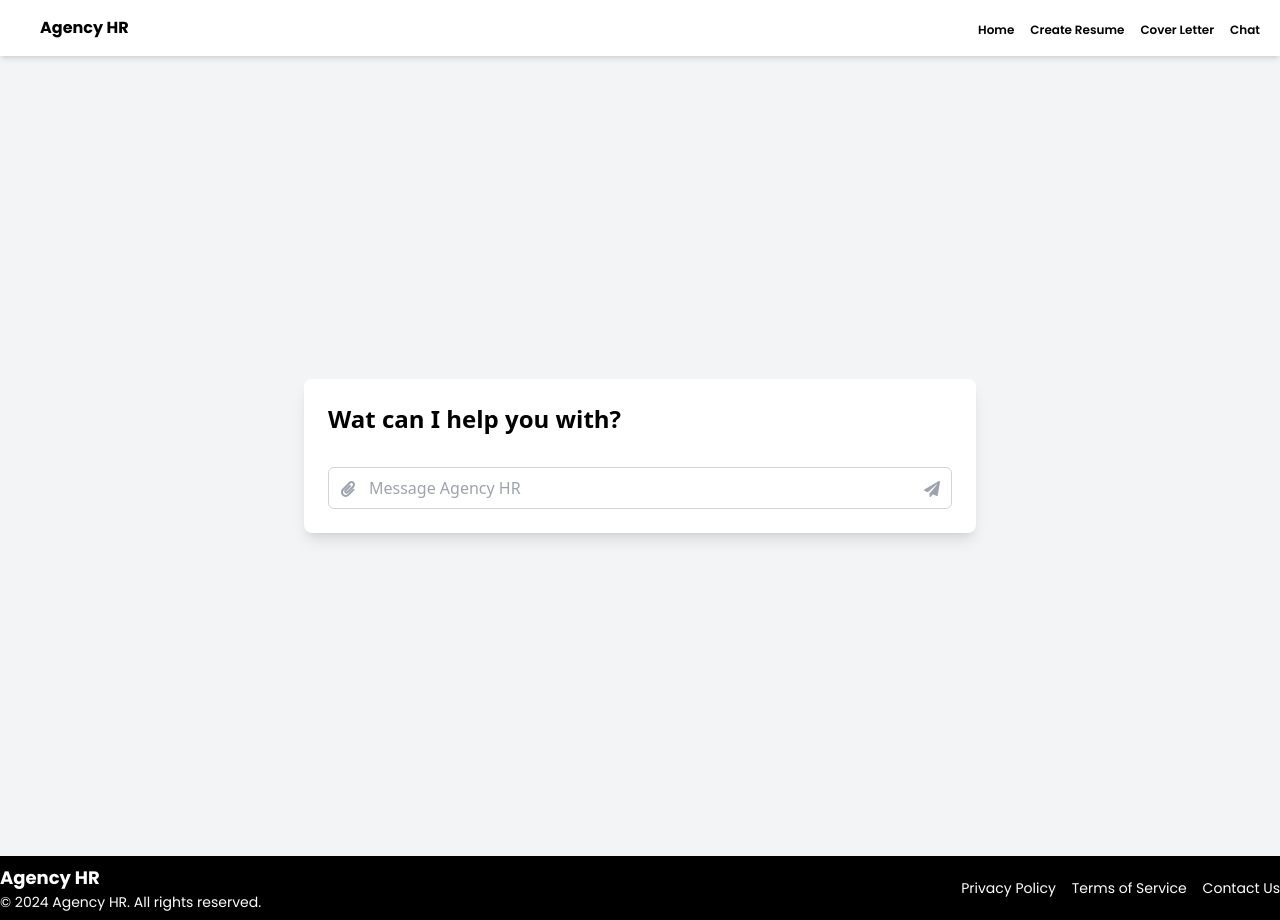
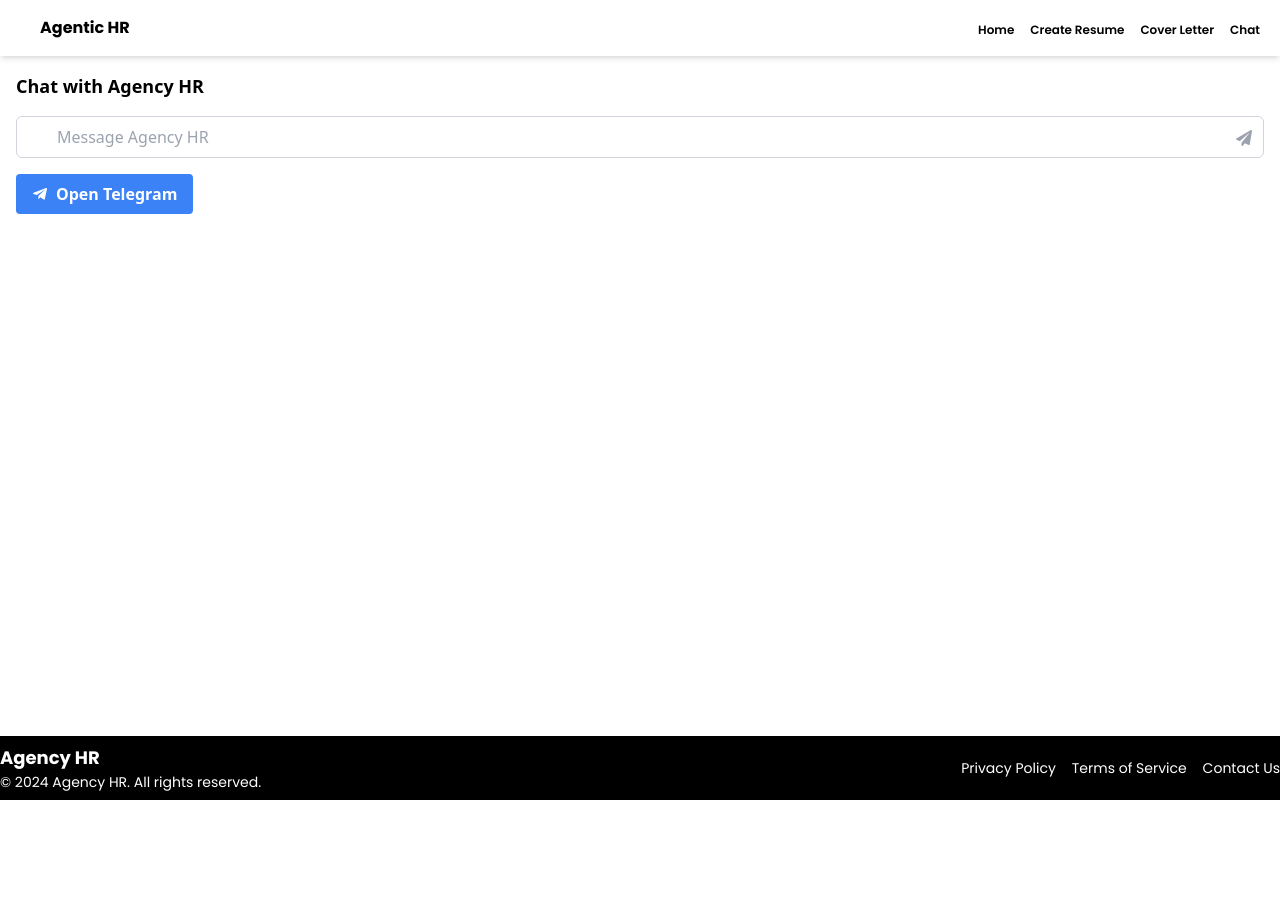
Before and after one commit to AmDeeJhay/Agency-HR, a React (Vite) app: page /chat in a window 1280 px wide. After the commit the page ends 800 px from the top, so only its background shows below. Built offline with nearby package versions, Linux system fonts and the light colour scheme; what react-select-country-list would draw is missing.

Commit message:
added the bot link and updated the chat interface for the resume section

```diff
--- a/src/components/Chats/Chat.jsx
+++ b/src/components/Chats/Chat.jsx
@@ -1,90 +1,53 @@
-import { useState, useEffect, useRef } from 'react';
-import { FaPaperPlane, FaPaperclip } from 'react-icons/fa';
+import React, { useState } from "react";
+import { FaPaperPlane, FaTelegramPlane } from "react-icons/fa";
 
-const Chat = () => {
-  const [messages, setMessages] = useState([]);
-  const [input, setInput] = useState('');
-  const [headerText, setHeaderText] = useState('');
-  const fullHeaderText = 'What can I help you with?';
-  const fileInputRef = useRef(null);
-
-  useEffect(() => {
-    let index = 0;
-    const interval = setInterval(() => {
-      setHeaderText((prev) => {
-        if (index < fullHeaderText.length) {
-          return prev + fullHeaderText[index];
-        }
-        clearInterval(interval);
-        return prev;
-      });
-      index++;
-    }, 100);
-    return () => clearInterval(interval);
-  }, []);
-
-  const handleSendMessage = () => {
-    if (input.trim()) {
-      setMessages([...messages, { text: input, sender: 'user' }]);
-      setInput('');
-      // Simulate a response from the AI
-      setTimeout(() => {
-        setMessages((prevMessages) => [
-          ...prevMessages,
-          { text: 'This is a simulated response from the AI.', sender: 'ai' },
-        ]);
-      }, 1000);
-    }
-  };
+const Chat = ({ botLink }) => {
+  const [input, setInput] = useState("");
+  const [chatHistory, setChatHistory] = useState([]);
 
   const handleInputChange = (e) => {
     setInput(e.target.value);
   };
 
+  const handleSendMessage = async () => {
+    if (input.trim() === "") return;
+
+    const newMessage = { sender: "user", text: input };
+    setChatHistory([...chatHistory, newMessage]);
+    setInput("");
+
+    try {
+      // Here you can add any local chat handling if needed
+      const botMessage = { sender: "bot", text: "Please continue the chat on Telegram." };
+      setChatHistory((prevHistory) => [...prevHistory, botMessage]);
+    } catch (error) {
+      console.error("Error sending message:", error);
+      const errorMessage = { sender: "bot", text: "Failed to send message. Please try again." };
+      setChatHistory((prevHistory) => [...prevHistory, errorMessage]);
+    }
+  };
+
   const handleKeyPress = (e) => {
-    if (e.key === 'Enter') {
+    if (e.key === "Enter") {
       handleSendMessage();
     }
   };
 
-  const handleFileUpload = (e) => {
-    const file = e.target.files[0];
-    if (file) {
-      setMessages([...messages, { text: `Uploaded file: ${file.name}`, sender: 'user' }]);
-    }
-  };
-
-  const handlePaperclipClick = () => {
-    fileInputRef.current.click();
+  const handleOpenTelegram = () => {
+    window.open(botLink, "_blank");
   };
 
   return (
-    <div className="min-h-screen bg-gray-100 flex flex-col items-center justify-center p-4">
-      <div className="bg-white w-full max-w-2xl rounded-lg shadow-lg p-6 flex flex-col">
-        <h2 className="text-2xl font-bold mb-4">{headerText}</h2>
-        <div className="flex-1 overflow-y-auto mb-4">
-          {messages.map((message, index) => (
-            <div
-              key={index}
-              className={`mb-2 p-2 rounded-md ${
-                message.sender === 'user' ? 'bg-blue-500 text-white self-end' : 'bg-gray-300 text-black self-start'
-              }`}
-            >
-              {message.text}
+    <div className="chat-container p-4">
+      <h3 className="text-lg font-semibold mb-4">Chat with Agency HR</h3>
+      <div className="chat-history mb-4">
+        {chatHistory.map((msg, index) => (
+          <div key={index} className={`chat-message ${msg.sender}`}>
+            {msg.text}
           </div>
         ))}
       </div>
-        <div className="relative flex items-center">
-          <FaPaperclip
-            onClick={handlePaperclipClick}
-            className="absolute left-3 bottom-3 text-gray-400 cursor-pointer"
-          />
-          <input
-            type="file"
-            ref={fileInputRef}
-            style={{ display: 'none' }}
-            onChange={handleFileUpload}
-          />
+      <div className="chat-input relative flex items-center">
         <input
           type="text"
           value={input}
@@ -98,6 +61,14 @@
           className="absolute right-3 bottom-3 text-gray-400 cursor-pointer"
         />
       </div>
+      <div className="mt-4">
+        <button
+          onClick={handleOpenTelegram}
+          className="flex items-center justify-center bg-blue-500 hover:bg-blue-700 text-white font-bold py-2 px-4 rounded"
+        >
+          <FaTelegramPlane className="mr-2" />
+          Open Telegram
+        </button>
       </div>
     </div>
   );
--- a/src/components/Navbar/Navbar.jsx
+++ b/src/components/Navbar/Navbar.jsx
@@ -38,7 +38,7 @@
       }`}
     >
       <div className="text-base cursor-pointer font-poppins font-bold ml-5 flex justify-start">
-        <Link to='/'>Agency HR</Link>
+        <Link to='/'>Agentic HR</Link>
       </div>
       <div className="flex-1 flex items-center justify-end">
         {/* <Hamburger /> */}
--- a/src/components/Resume/Resume.jsx
+++ b/src/components/Resume/Resume.jsx
@@ -2,6 +2,7 @@
 import { toast, Toaster } from "react-hot-toast";
 import Sidebar from "../Sidebar/Sidebar";
 import ResumePreview from "./ResumePreview";
+import Chats from "../Chats/Chat";
 import {
   // FaUser,
   // FaGlobe,
@@ -438,8 +439,12 @@
           scale={1}
         />
       </div>
+
+      <div className="fixed bottom-0 right-0 m-4 w-1/2 h-1/3 bg-white shadow-lg rounded-lg overflow-hidden">
+        <Chats botLink="https://t.me/hr_agentic_bot" />
+      </div>
+
     </div>
-
 
   );
 };
```
Lines whose indentation alone changed are shown as unchanged.
